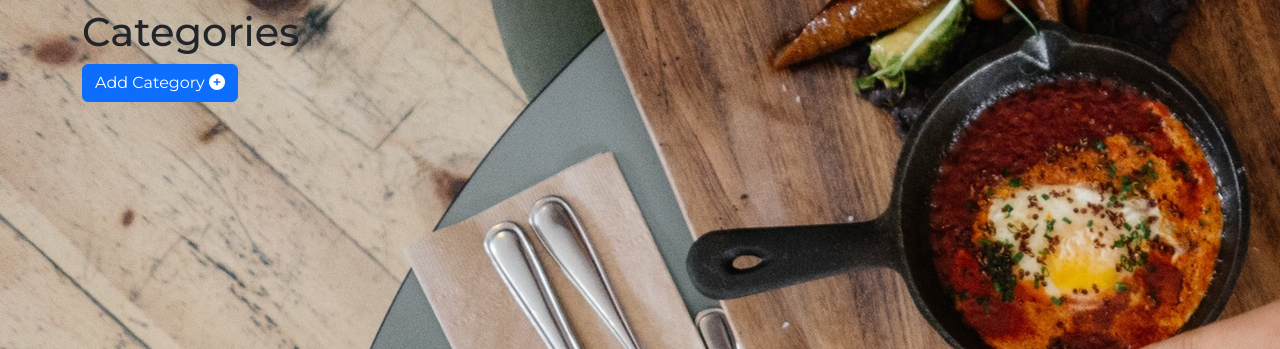
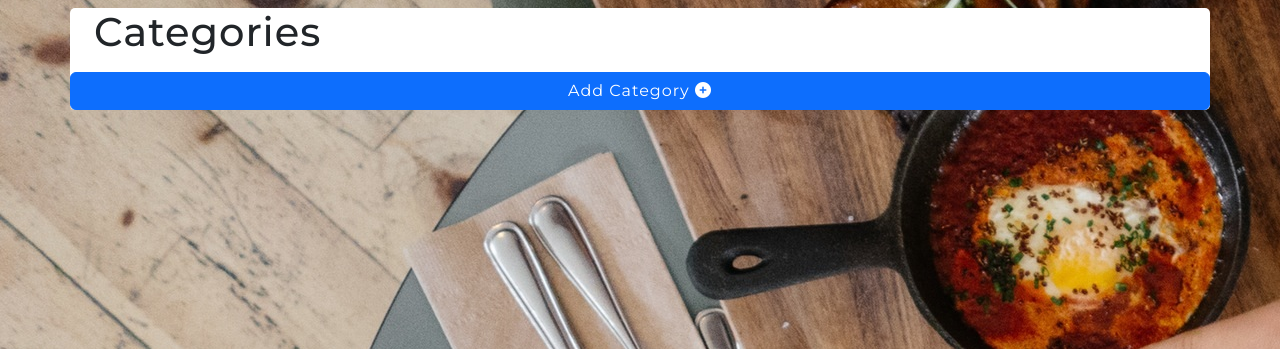
Before and after one commit to cshimvin/restaurant-reviews, a Flask app: page /get_categories in a window 1280 px wide. Shown: the part 71-420 px from the top of the page. Run offline with Flask 3, Linux system fonts and the light colour scheme; data that the repository does not hold is empty; some libraries are stand-ins or nearby versions.

Commit message:
Add styling to categories page and base template

```diff
--- a/static/css/style.css
+++ b/static/css/style.css
@@ -27,3 +27,9 @@ nav {
     background-color: white;
     border-radius: 25px;
 }
+
+.page-content {
+    letter-spacing: 1px;
+    background-color: white;
+    border-radius: 5px;
+}
--- a/templates/base.html
+++ b/templates/base.html
@@ -44,7 +44,7 @@
         <!-- End Main Menu -->
 
     </header>
-    <div class="container mt-2">
+    <div class="container mt-2 page-content">
         {% if message %}
             <div class="section">
                 <div class="alert alert-primary" role="alert">
--- a/templates/categories.html
+++ b/templates/categories.html
@@ -1,15 +1,29 @@
 {% extends "base.html" %}
 
 {% block content %}
+        <div class=" container-fluid d-flex bd-highlight mt-2">
+            <div class="row">
+                <h1>Categories</h1>
+            </div>
+        </div>
 
-    <h1>Categories</h1>
-    <ul class="list-group">
-        {% for category in categories %}
-            <li class="list-group-item">{{ category.type }}
-            <a href="{{ url_for('edit_category', category_id=category._id) }}" class="btn btn-primary btn-sm">Edit  <i class="fa-solid fa-pen"></i></a>
-            <a href="{{ url_for('delete_category', category_id=category._id) }}" class="btn btn-danger btn-sm">Delete <i class="fa-solid fa-trash"></i></a>
-            </li>
-        {% endfor %}
-    </ul>
-    <a href="{{ url_for('add_category') }}" class="btn btn-primary">Add Category <i class="fa-solid fa-circle-plus"></i></a>
+                {% for category in categories %}
+                <div class="row mt-2 mb-2">
+                    <div class="col">
+                        {{ category.type }}
+                    </div>
+                    <div class="col">
+                        <a href="{{ url_for('edit_category', category_id=category._id) }}" class="btn btn-primary btn-sm">Edit  <i class="fa-solid fa-pen"></i></a>
+                        <a href="{{ url_for('delete_category', category_id=category._id) }}" class="btn btn-danger btn-sm">Delete <i class="fa-solid fa-trash"></i></a>
+                    </div>
+                </div>
+                <!-- <li class="list-group-item">{{ category.type }}
+                    <a href="{{ url_for('edit_category', category_id=category._id) }}" class="btn btn-primary btn-sm">Edit  <i class="fa-solid fa-pen"></i></a>
+                    <a href="{{ url_for('delete_category', category_id=category._id) }}" class="btn btn-danger btn-sm">Delete <i class="fa-solid fa-trash"></i></a>
+                    </li> -->
+                {% endfor %}
+        <div class="row mt-2 mb-2">
+            <a href="{{ url_for('add_category') }}" class="btn btn-primary">Add Category <i class="fa-solid fa-circle-plus"></i></a>
+        </div>
+    </div>
 {% endblock %}
--- a/templates/restaurants.html
+++ b/templates/restaurants.html
@@ -3,7 +3,7 @@
 {% block content %}
 
 <h1>Restaurants</h1>
-{% if tasks|length > 0 %}
+{% if restaurants|length > 0 %}
     {% for restaurant in restaurants %}
         <p>Restaurant: {{ restaurant.name }}</p>
         <p>Website: <a href="{{ restaurant.url }}" target="_blank">View website</a></p>
```
